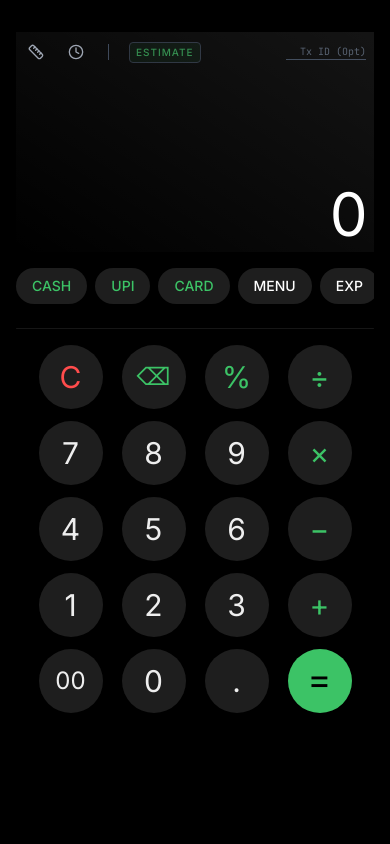
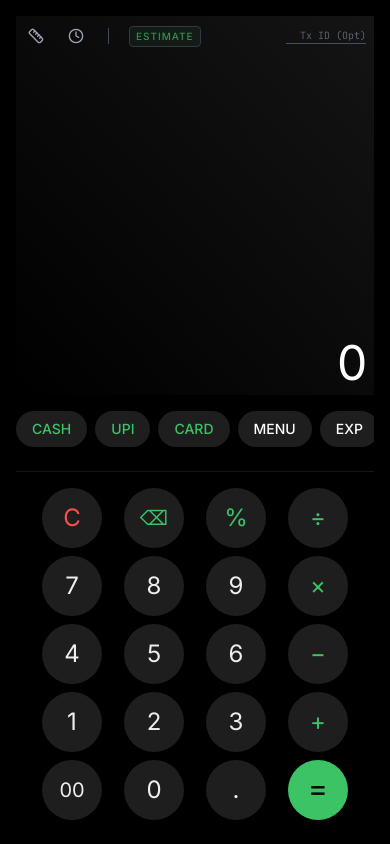
Before and after one commit to saurabhgpt143/UPOS, a React (Vite) app: page / in a window 390 px wide. Built offline with nearby package versions, Linux system fonts and the light colour scheme.

Commit message:
style: optimize mobile keypad and display layout
Refactor POS interface layout to improve responsiveness on smaller mobile screens. Adjusted button sizes, font scaling, and container flex properties to ensure consistent ergonomics and improved display visibility.

```diff
--- a/src/components/POSDevice.tsx
+++ b/src/components/POSDevice.tsx
@@ -75,12 +75,11 @@ export function POSDevice() {
   };
 
   return (
-    <div className="relative w-full max-w-[400px] sm:w-[380px] h-[100dvh] sm:h-[800px] bg-black sm:rounded-[36px] overflow-hidden flex flex-col items-center mx-auto sm:border-[6px] sm:border-[#1c1c1c] shadow-2xl">
+    <div className="relative w-full max-w-[400px] sm:w-[380px] h-[100dvh] sm:h-[800px] sm:max-h-[100dvh] bg-black sm:rounded-[36px] overflow-hidden flex flex-col items-center mx-auto sm:border-[6px] sm:border-[#1c1c1c] shadow-2xl">
       {/* Screen area */}
       <div
         className={cn(
-          "w-full pt-8 sm:pt-10 px-4 mb-2 relative z-10 flex flex-col justify-end transition-all duration-300",
-          pos.screenMode === "CALC" ? "flex-shrink-0" : "flex-1",
+          "w-full pt-4 sm:pt-10 px-4 mb-2 relative z-10 flex flex-col justify-end transition-all duration-300 flex-1 min-h-0",
         )}
       >
         <POSScreen
@@ -106,8 +105,7 @@ export function POSDevice() {
       {/* Keypad Area */}
       <div
         className={cn(
-          "w-full relative z-10 bg-black transition-all duration-300",
-          pos.screenMode === "CALC" ? "flex-1" : "flex-shrink-0",
+          "w-full relative z-10 bg-black transition-all duration-300 flex-shrink-0",
         )}
       >
         <POSKeypad onKeyPress={handleKeyPress} mode={pos.screenMode} />
--- a/src/components/POSKeypad.tsx
+++ b/src/components/POSKeypad.tsx
@@ -100,7 +100,7 @@ export function POSKeypad({ onKeyPress, mode }: POSKeypadProps) {
       {/* Main Numpad */}
       <div
         className={cn(
-          "grid grid-cols-4 gap-3 sm:gap-4 justify-items-center max-w-[320px] mx-auto w-full transition-all shrink-0",
+          "grid grid-cols-4 gap-2 sm:gap-4 justify-items-center max-w-[320px] mx-auto w-full transition-all shrink-0",
           mode !== "CALC" ? "hidden" : "flex-1",
         )}
       >
@@ -111,18 +111,18 @@ export function POSKeypad({ onKeyPress, mode }: POSKeypadProps) {
               onClick={() => onKeyPress({ ...k, type: "plastic" })}
               className={cn(
                 "relative flex items-center justify-center font-normal rounded-full transition-colors active:scale-[0.95]",
-                "w-16 h-16 sm:w-[72px] sm:h-[72px]",
+                "w-[60px] h-[60px] sm:w-[72px] sm:h-[72px]",
                 k.type === "num"
-                  ? "bg-[#1e1e1e] text-[#eeeeee] text-3xl active:bg-[#2c2c2c]"
+                  ? "bg-[#1e1e1e] text-[#eeeeee] text-2xl sm:text-3xl active:bg-[#2c2c2c]"
                   : k.type === "op"
-                    ? "bg-[#1e1e1e] text-[#3cc366] text-3xl active:bg-[#2c2c2c]"
+                    ? "bg-[#1e1e1e] text-[#3cc366] text-2xl sm:text-3xl active:bg-[#2c2c2c]"
                     : k.type === "ac"
-                      ? "bg-[#1e1e1e] text-[#ff4c4c] text-3xl active:bg-[#2c2c2c]"
+                      ? "bg-[#1e1e1e] text-[#ff4c4c] text-2xl sm:text-3xl active:bg-[#2c2c2c]"
                       : k.type === "eq"
-                        ? "bg-[#3cc366] text-black text-4xl pb-1 active:bg-[#32a454]"
+                        ? "bg-[#3cc366] text-black text-3xl sm:text-4xl pb-1 active:bg-[#32a454]"
                         : "bg-[#1e1e1e] text-white",
-                k.label === "⌫" && "text-2xl",
-                k.label === "00" && "text-2xl",
+                k.label === "⌫" && "text-xl sm:text-2xl",
+                k.label === "00" && "text-xl sm:text-2xl",
               )}
             >
               {k.label}
--- a/src/components/POSScreen.tsx
+++ b/src/components/POSScreen.tsx
@@ -101,7 +101,7 @@ export function POSScreen({
       className={cn(
         "w-full bg-black flex flex-col relative transition-all duration-300",
         mode === "CALC"
-          ? "h-[220px] sm:h-[260px] flex-shrink-0"
+          ? "min-h-[160px] flex-1 sm:flex-none sm:h-[260px]"
           : "flex-1 sm:h-auto",
       )}
     >
@@ -157,8 +157,8 @@ export function POSScreen({
                 className={cn(
                   "font-light text-white text-right cursor-pointer transition-all leading-none",
                   isDisplayExpanded
-                    ? "text-4xl break-all overflow-y-auto max-h-24 history-scroll"
-                    : "text-6xl tracking-tight truncate w-full",
+                    ? "text-3xl sm:text-4xl break-all overflow-y-auto max-h-24 history-scroll"
+                    : "text-5xl sm:text-6xl tracking-tight truncate w-full",
                 )}
               >
                 {displayValue}
```
